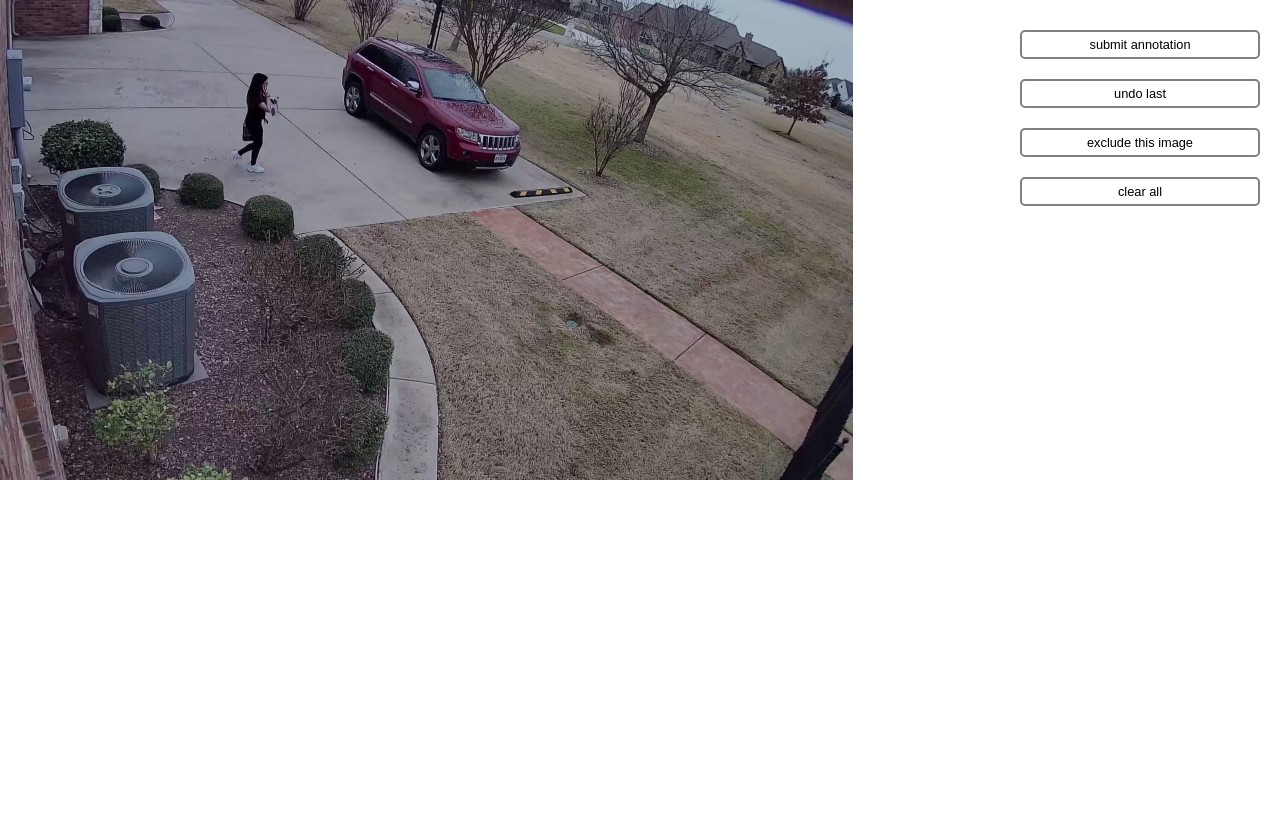
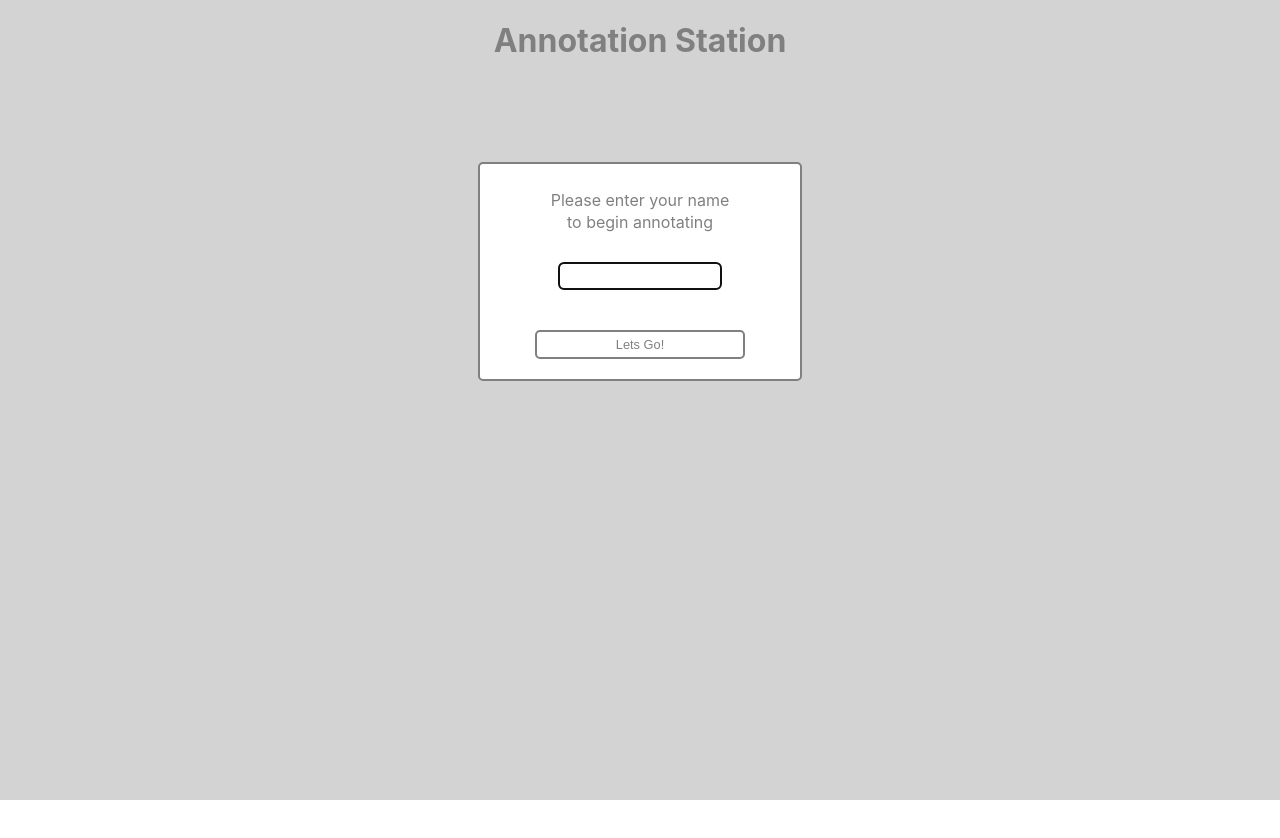
Before and after one commit to daSmith1105/annotation-station, a React (Create React App) app: page / in a window 1280 px wide. Shown: the top 838 px of the page. After the commit the page ends 800 px from the top, so only its background shows below. Built offline with nearby package versions, Linux system fonts and the light colour scheme.

Commit message:
added a screen to get annotators name and display that in the generated json file. also added the ability to modify that name in the side panel if necessary.

```diff
--- a/src/App.css
+++ b/src/App.css
@@ -9,9 +9,15 @@
   user-select: none;
 }
 
+.box-shadow {
+  -webkit-box-shadow: 6px 6px 3px 0px rgba(0,0,0,0.75);
+  -moz-box-shadow: 6px 6px 3px 0px rgba(0,0,0,0.75);
+  box-shadow: 6px 6px 3px 0px rgba(0,0,0,0.75);
+}
+
 button {
   background-color: white;
-  color: black;
+  color: grey;
   transition: .5s;
   font-size: .8em;
   padding: 5px;
@@ -28,3 +34,8 @@ button:hover {
   padding: 5px;
   border-radius: 5px;
 }
+
+.scroll {
+  overflow: visible;
+  overflow: auto
+}
--- a/src/App.js
+++ b/src/App.js
@@ -5,12 +5,60 @@ import testImg from './153640_027.jpg';
 import './App.css';
 
 class App extends React.Component {
+  state = {
+    apiUrl: 'https://monarch-backend.dividia.net/',
+    images: [],
+    annotatorName: '',
+    showNameEntry: true
+  }
+
+  componentDidMount = () => {
+    console.log('mounted')
+
+  }
+
+  validateAnnotator = () => {
+   if( this.state.annotatorName.trim().length > 0 ) {
+     this.setState({ showNameEntry: false });
+   }
+  }
+
+  editAnotatorName = () => {
+    this.setState({ showNameEntry: true })
+  }
+
+  getNewImage = () => {
+    // make the call to the backend to get a new .jpg image
+  }
+
+  saveJsonData = () => {
+    // take json annotation data and push to the backend to place in the proper directory
+  }
 
   render() {
 
     return (
-      <div className="annotator" style={{ display: 'flex' }}>
-       <Canvas image={testImg} />
+      <div style={{ display: 'flex', maxHeight: '100vh', maxWidth: '100vw', overflow: 'hidden' }}>
+      { this.state.showNameEntry ?
+        <div style={{ zIndex: 1, position: 'fixed', top: 0, left: 0, backgroundColor: 'lightgrey', display: 'flex', flexDirection: 'column', height: '100vh', width: '100vw' }}>
+          <h1 style={{ color: 'grey', textAlign: 'center' }}>Annotation Station</h1>
+          <div style={{ display: 'flex', flexDirection: 'column', width: 300, marginRight: 'auto', marginLeft: 'auto', marginTop: 80, marginBottom: 'auto', padding: 10, border: '2px solid grey', borderRadius: 5, backgroundColor: 'white' }}>
+            <p style={{ textAlign: 'center', marginBottom: 0, color: 'grey' }}>Please enter your name</p>
+            <p style={{ textAlign: 'center', marginTop: 2, marginBottom: 30, color: 'grey' }}>to begin annotating</p>
+          <input  style={{ borderRadius: 5, textAlign: 'center', padding: 5, fontSize: 12, color: 'grey', width: '50%', margin: 'auto' }}
+                  type="text"
+                  value={ this.state.annotatorName }
+                  onChange={ e => this.setState({ annotatorName: e.target.value })}
+                  autoFocus={true} />
+          <button style={{ marginTop: 40, width: '70%', marginRight: 'auto', marginLeft: 'auto', marginBottom: 10 }} onClick={ this.validateAnnotator }>Lets Go!</button>
+          </div>
+        </div> :
+        null
+      }
+        <Canvas image={testImg}
+                getNewImage={ this.getNewImage }
+                annotatorName={ this.state.annotatorName }
+                editAnotatorName={ this.editAnotatorName } />
       </div>
     );
   }
--- a/src/components/AnnotationObject.js
+++ b/src/components/AnnotationObject.js
@@ -29,7 +29,7 @@ class AnnotationObject extends React.Component {
         const { x, y, w, h } = this.props.annotation;
 
         return (
-            <div style={{ position: 'relative', paddingBottom: 5, border: `2px solid ${this.state.borderColor}`, borderRadius: 5, margin: 10 }}>
+            <div className="box-shadow" style={{ position: 'relative', paddingBottom: 5, border: `2px solid ${this.state.borderColor}`, borderRadius: 5, margin: 10 }}>
                 <div style={{ display: 'flex',  padding: 5, backgroundColor: this.props.annotation.color }}>
                     <select style={{ float: 'left', width: 100 }}
                             value={ this.state.selectedClass }
--- a/src/components/Canvas.js
+++ b/src/components/Canvas.js
@@ -25,10 +25,18 @@ class Canvas extends React.Component {
       const img = this.refs.image;
       img.onload = () => {
         this.setState({ imageHeight: img.height, imageWidth: img.width });
-        ctx.canvas.width = img.width;
-        ctx.canvas.height = img.height;
-        ctx.drawImage(img, 0, 0);
+        ctx.canvas.width = img.width + 20 ;
+        ctx.canvas.height = img.height + 20;
+        this.drawImage( 0, 0, img.width, img.height );
       };
+    }
+
+    // s = source, d = destination
+    drawImage = ( x, y, w, h ) => {
+        const canvas = this.refs.canvas;
+        const img = this.refs.image;
+        const ctx = canvas.getContext("2d");
+        ctx.drawImage( img, x, y, w, h );
     }
 
     randomColor = () => {
@@ -106,10 +114,10 @@ class Canvas extends React.Component {
     }
 
     displayResults = () => {
-        if(this.state.annotations.length > 0) {
+        if(this.state.annotations.length > 0 || this.state.excluded === 1 ) {
             const resultObj = {
                 filename: "whatever",
-                annotated_by: 'David',
+                annotated_by: this.props.annotatorName.toLowerCase(),
                 width: this.state.imageWidth,
                 height: this.state.imageHeight,
                 exclude: this.state.excluded,
@@ -126,18 +134,11 @@ class Canvas extends React.Component {
             alert(JSON.stringify(resultObj) )
 
             this.setState({
-                imageHeight: 0,
-                imageWidth: 0,
-                startX: 0,
-                startY: 0,
-                endX: 0,
-                endY: 0,
                 mouseDown: false,
                 showClassSelection: false,
                 showExclusionModal: false,
                 annotation: {},
                 annotations: [],
-                exclusionText: '',
                 excluded: 0
             }, () => this.redrawAnnotations() )
         } else {
@@ -159,12 +160,11 @@ class Canvas extends React.Component {
     removeLastAnnotation = () => {
         if( this.state.annotations.length ) {
             const canvas = this.refs.canvas;
-            const img = this.refs.image;
             const ctx = canvas.getContext("2d");
             let annotations = [...this.state.annotations];
             const t = annotations.pop();
             ctx.clearRect(t.x,t.y,t.w,t.h);
-            ctx.drawImage(img, 0, 0);
+            this.drawImage( 0, 0, this.state.imageWidth, this.state.imageHeight )
             this.setState({ annotations: annotations }, () => this.state.annotations.forEach( a => this.drawRect(a.x, a.y, a.w, a.h, a.class)) );
         } else {
             alert('Nothing to undo.')
@@ -173,16 +173,10 @@ class Canvas extends React.Component {
 
     redrawAnnotations = () => {
         if( this.state.annotations.length ) {
-            const canvas = this.refs.canvas;
-            const img = this.refs.image;
-            const ctx = canvas.getContext("2d");
-            ctx.drawImage(img, 0, 0);
+            this.drawImage( 0, 0, this.state.imageWidth, this.state.imageHeight )
             this.state.annotations.forEach( a => this.drawRect(a.x, a.y, a.w, a.h, a.class, a.color))
         } else {
-            const canvas = this.refs.canvas;
-            const img = this.refs.image;
-            const ctx = canvas.getContext("2d");
-            ctx.drawImage(img, 0, 0);
+            this.drawImage( 0, 0, this.state.imageWidth, this.state.imageHeight )
         }
     }
 
@@ -222,8 +216,8 @@ class Canvas extends React.Component {
 
     render() {
       return(
-        <div style={{ display: 'flex', position: 'relative'}}>
-            <div style={{ position: 'relative'}}>
+        <div style={{ display: 'flex' }}>
+            <div style={{ position: 'relative', backgroundColor: 'blue', width: this.state.imageWidth, height: this.state.imageHeight }}>
                 <canvas className="no-highlight"
                         ref="canvas"
                         onMouseDown={this._onMouseDown}
@@ -240,15 +234,18 @@ class Canvas extends React.Component {
                         null
                     }
             </div>
-            <div style={{ padding: 20 }}>
+            <div style={{ textAlign: 'left' }}>
                 <Sidebar annotations={ this.state.annotations }
                          displayResults={ this.displayResults }
                          removeLastAnnotation={ this.removeLastAnnotation }
                          excludeImage={ this.excludeImage }
                          changeAnnotationObjectClass={ this.changeAnnotationObjectClass }
                          removeAnnotationObject={ this.removeAnnotationObject }
-                     clearAll={ this.clearAll } />
+                         clearAll={ this.clearAll }
+                         annotatorName={ this.props.annotatorName }
+                         editAnotatorName={ this.props.editAnotatorName } />
             </div>
+
         </div>
       )
     }
--- a/src/components/Sidebar.js
+++ b/src/components/Sidebar.js
@@ -1,26 +1,53 @@
 import React from 'react';
 import AnnotationObject from './AnnotationObject';
+import { Edit } from '@material-ui/icons';
+import '../App.css';
 
 const Sidebar = props => {
+
+    const toTitleCase = (text) => (
+        text.toLowerCase()
+        .split(' ')
+        .map((s) => s.charAt(0).toUpperCase() + s.substring(1))
+        .join(' ')
+    )
+
     return (
-        <div style={{ display: 'flex', flexDirection: 'column', width: 240 }}>
-            <button style={{ marginBottom: 10, marginTop: 10 }}
+        <div style={{ display: 'flex', flexDirection: 'column', marginRight: 20, width: 190 }}>
+            <p style={{ margin: 0, padding: 0, color: 'grey', fontSize: 14, marginRight: 'auto', marginLeft: 'auto' }}>
+                Annotated By: <Edit onClick={ props.editAnotatorName } style={{ fontSize: 14, marginLeft: 10, marginBottom: -5, padding: 2, border: '2px solid grey', borderRadius: 5 }} /></p>
+            <p style={{ margin: 0, padding: 0, color: 'grey', fontSize: 14, marginRight: 'auto', marginLeft: 'auto', overflow: 'visible' }}>{ toTitleCase(props.annotatorName) }</p>
+            <button className="box-shadow"
+                    style={{ width: '80%', marginRight: 'auto', marginLeft: 'auto', marginBottom: 10, marginTop: 10 }}
                     onClick={ props.displayResults }>submit annotation</button>
-            <button style={{ marginBottom: 10, marginTop: 10 }}
+            <button className="box-shadow"
+                    style={{ width: '80%', marginRight: 'auto', marginLeft: 'auto', marginBottom: 10, marginTop: 10 }}
+                    onClick={ props.clearAll}>clear all</button>
+            <button className="box-shadow"
+                    style={{ width: '80%', marginRight: 'auto', marginLeft: 'auto', marginBottom: 10, marginTop: 10 }}
                     onClick={ props.removeLastAnnotation }>undo last</button>
-            <button style={{ marginBottom: 10, marginTop: 10 }}
+            <button className="box-shadow"
+                    style={{ width: '80%', marginRight: 'auto', marginLeft: 'auto', marginBottom: 10, marginTop: 10 }}
                     onClick={ props.excludeImage }>exclude this image</button>
-            <button style={{ marginBottom: 10, marginTop: 10 }}
-                    onClick={ props.clearAll}>clear all</button>
 
-            { props.annotations.length > 0 ? props.annotations.map( a => (
-                <AnnotationObject key={a.id}
-                                  annotation={a}
-                                  changeAnnotationObjectClass={props.changeAnnotationObjectClass}
-                                  removeAnnotationObject={props.removeAnnotationObject} />
-                )) :
+            { props.annotations.length > 0 ?
+                <p style={{ padding: 0, margin: 0, marginTop: 5, paddingLeft: 10, fontSize: 14, color: 'grey '}}>
+                    Annotations:
+                    <span style={{ fontSize: 12, marginLeft: 10, border: '1px solid grey', borderRadius: '50%', paddingRight: 5, paddingLeft: 4, fontWeight: 'bold', fontStyle: 'italic' }}>{props.annotations.length}</span>
+                </p> :
                 null
             }
+            <div className="scroll" style={{ height: '50vh'}}>
+                { props.annotations.length > 0 ? props.annotations.map( a => (
+                    <AnnotationObject
+                                    key={a.id}
+                                    annotation={a}
+                                    changeAnnotationObjectClass={props.changeAnnotationObjectClass}
+                                    removeAnnotationObject={props.removeAnnotationObject} />
+                    )) :
+                    null
+                }
+            </div>
         </div>
     )
 }
```
Lines whose indentation alone changed are shown as unchanged.
